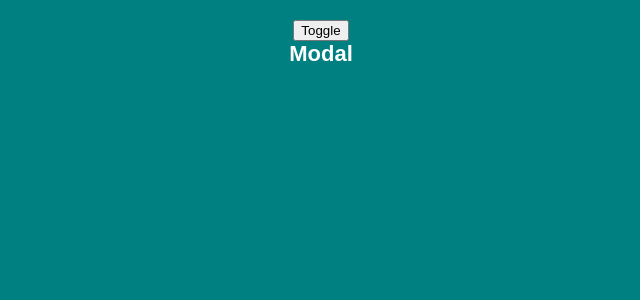
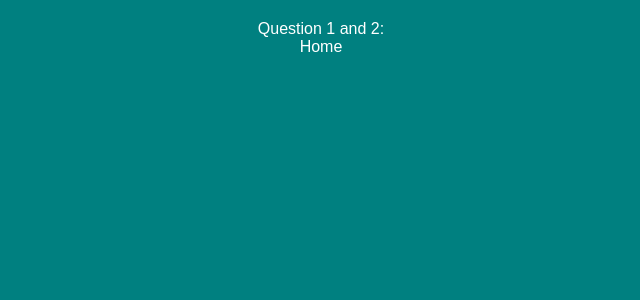
Before and after one commit to Ayannamdeo/React-Training, a React (Create React App) app in the folder myapp/: page / in a window 1280 px wide. Shown: the top 300 px of the page, without its empty margins (319-959 px from the left). Built offline with nearby package versions, Linux system fonts and the light colour scheme.

Commit message:
completed ass6

```diff
--- a/myapp/package.json
+++ b/myapp/package.json
@@ -15,6 +15,7 @@
     "graphql": "^16.8.1",
     "react": "^18.2.0",
     "react-dom": "^18.2.0",
+    "react-error-boundary": "^4.0.13",
     "react-router-dom": "^6.22.3",
     "react-scripts": "5.0.1",
     "react-spinners": "^0.13.8",
--- a/myapp/src/assignments/Assignment6/Assignment6.js
+++ b/myapp/src/assignments/Assignment6/Assignment6.js
@@ -2,14 +2,17 @@ import { Counter } from "./Q3/Counter";
 import { LoginForm } from "./Q4/LoginForm";
 import { Q5 } from "./Q5/Q5";
 import { Q6 } from "./Q6/Q6";
+import { Q1_Q2 } from "./Q1_Q2/Q1_Q2";
 
 export function Assignment6(){
     return (
         <>
+
         {/* <Counter/> */}
         {/* <LoginForm /> */}
         {/* <Q5 /> */}
-        <Q6 />
+        {/* <Q6 /> */}
+        <Q1_Q2 />
         </>
     );
 
--- /dev/null
+++ b/myapp/src/assignments/Assignment6/Q1_Q2/About.js
@@ -0,0 +1,12 @@
+import React from 'react';
+
+const About = () => {
+  return (
+    <div>
+     about
+
+    </div>
+  )
+}
+
+export default About
--- /dev/null
+++ b/myapp/src/assignments/Assignment6/Q1_Q2/Error.js
@@ -0,0 +1,9 @@
+import React from "react";
+
+export function Error() {
+  return (
+    <div>
+      <h2>Oops! Something went wrong...</h2>
+    </div>
+  );
+}
--- /dev/null
+++ b/myapp/src/assignments/Assignment6/Q1_Q2/Home.js
@@ -0,0 +1,11 @@
+import React from 'react'
+
+const Home = () => {
+  return (
+    <div>
+      Home
+    </div>
+  )
+}
+
+export default Home
--- /dev/null
+++ b/myapp/src/assignments/Assignment6/Q1_Q2/Q1_Q2.js
@@ -0,0 +1,31 @@
+// 1.Create a React application that has multiple pages represented as components. Implement lazy loading for these components using React's lazy and Suspense features. When a user navigates to a particular page, the component should be loaded lazily, improving the application's initial loading time
+
+// 2.Extend Question 1 to include error handling. If a lazy-loaded component fails to load, display a user-friendly error message to the user instead of crashing the application. Implement this using the ErrorBoundary component.
+
+import React, { Suspense } from "react";
+import { BrowserRouter, Routes, Route } from "react-router-dom";
+import Home from "./Home";
+// import { Error } from "./Error";
+// import { ErrorBoundary } from "react-error-boundary";
+
+const Setting = React.lazy(() => import("./Settings"));
+const About = React.lazy(() => import("./About"));
+
+export function Q1_Q2() {
+  return (
+    <>
+      <div>Question 1 and 2:</div>
+      <BrowserRouter>
+        <Suspense fallback={<div>Please wait while Loading...</div>}>
+          {/* <ErrorBoundary FallbackComponent={<div>Some Error occurred</div>}> */}
+            <Routes>
+              <Route path="/" element={<Home />} />
+              <Route path="/setting" element={<Setting />} />
+              <Route path="/about" element={<About />} />
+            </Routes>
+          {/* </ErrorBoundary> */}
+        </Suspense>
+      </BrowserRouter>
+    </>
+  );
+}
--- /dev/null
+++ b/myapp/src/assignments/Assignment6/Q1_Q2/Settings.js
@@ -0,0 +1,11 @@
+import React from 'react'
+
+const Setting = () => {
+  return (
+    <div>
+      This is the Setting
+    </div>
+  )
+}
+
+export default Setting
```
Also changed, not shown: 1 other file (tests, documents, lock files or other folders).
